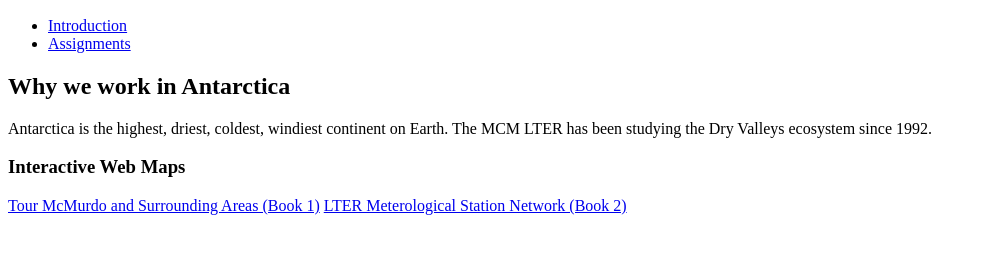
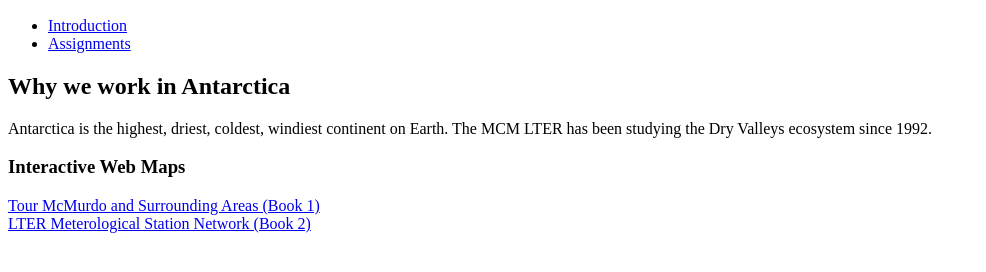
Before and after one commit to kristafmyers/kristafmyers.github.io, a plain HTML site: page index.html in a window 1280 px wide. Shown: the part 446-718 px from the top of the page, without its empty margins (0-986 px from the left). Drawn offline with Linux system fonts and the light colour scheme.

Commit message:
web maps

```diff
--- a/index.html
+++ b/index.html
@@ -23,7 +23,7 @@
         <p>Antarctica is the highest, driest, coldest, windiest continent on Earth.  The MCM LTER has been studying the Dry Valleys ecosystem since 1992.</p>
         <div id="Resources">
           <h3>Interactive Web Maps</h3>
-          <a href="https://www.arcgis.com/apps/MapTour/index.html?appid=32357dc8934040dc90b8581adcafa21a">Tour McMurdo and Surrounding Areas (Book 1)</a>
+          <a href="https://www.arcgis.com/apps/MapTour/index.html?appid=32357dc8934040dc90b8581adcafa21a">Tour McMurdo and Surrounding Areas (Book 1)</a><br />
           <a href="https://www.arcgis.com/apps/Minimalist/index.html?appid=22073ad7d34240b3acf80f0b1ec00929">LTER Meterological Station Network (Book 2)</a>
         </body>
         </html>
```
